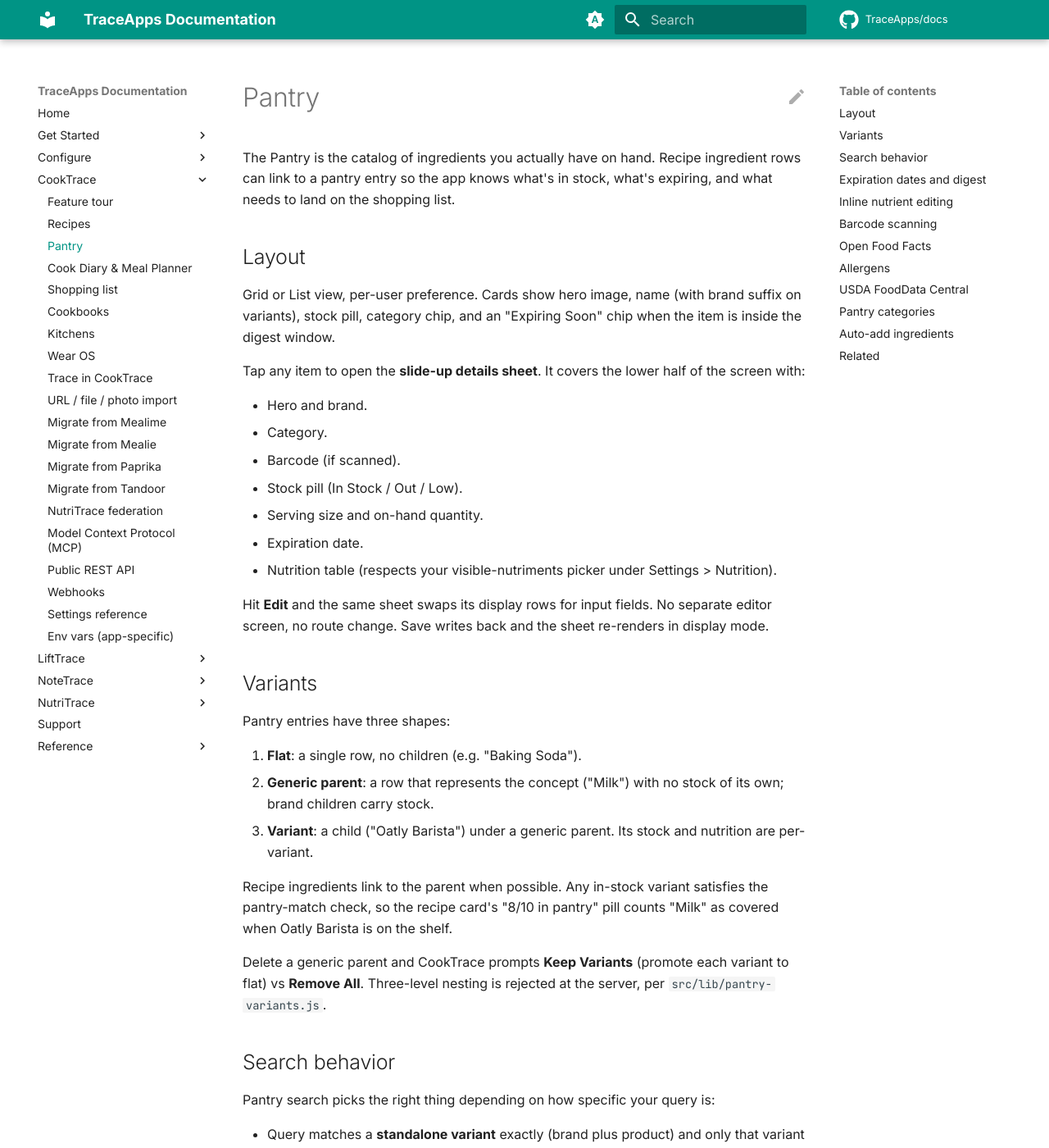
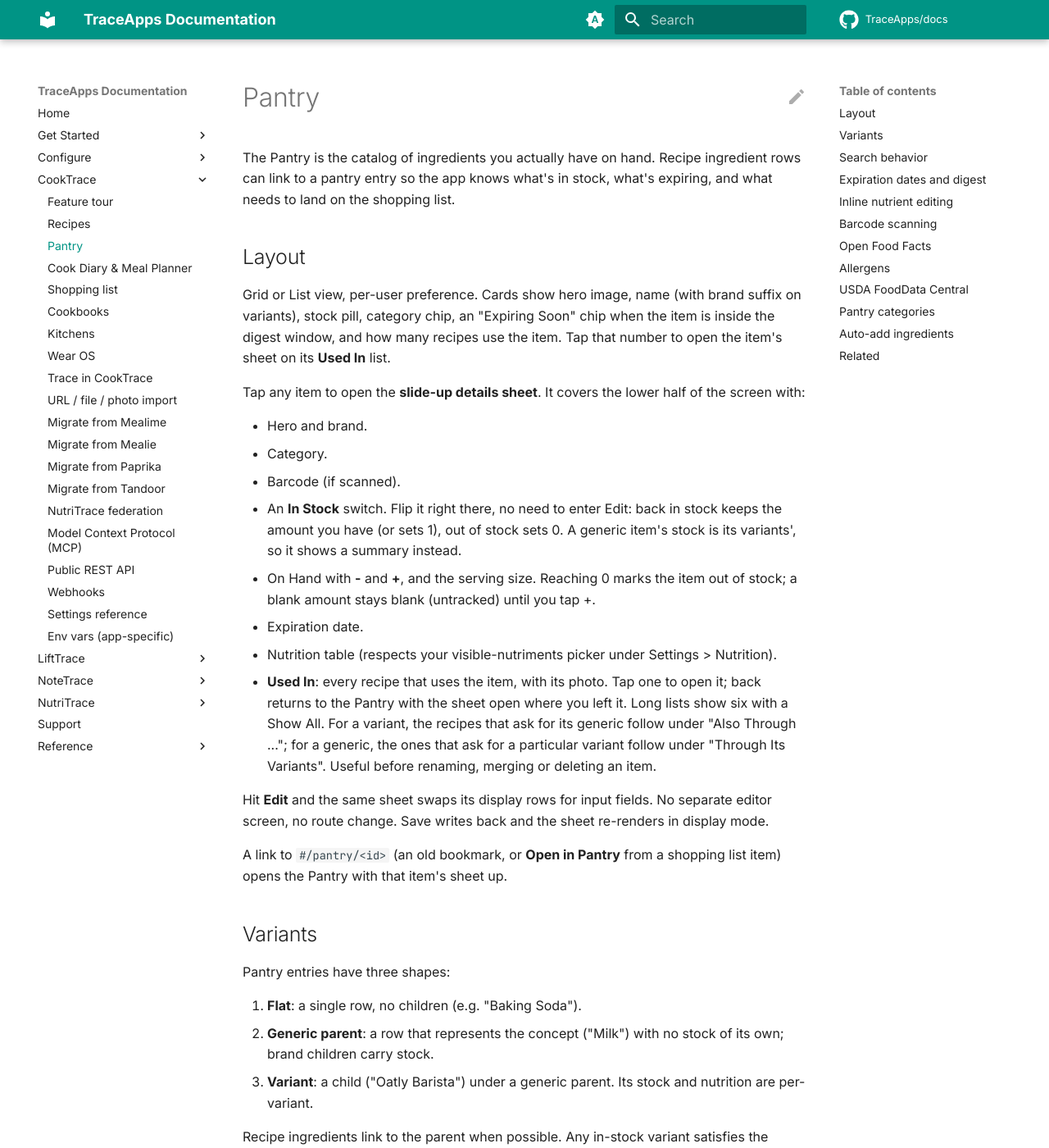
Before and after one commit to TraceApps/docs, an MkDocs documentation site: the page built from docs/cooktrace/pantry.md, in a window 1280 px wide and 1400 px high. Shown: the whole window at 82% size. Built offline with MkDocs 1.6.1 and Material for MkDocs 9.7.7, drawn with Linux system fonts in a browser that asks for light colours; comment, search, counter and statistics services are not loaded.

Commit message:
CookTrace: a pantry item's Used In list and stock in its sheet (TraceApps/cooktrace#60)

```diff
--- a/docs/cooktrace/pantry.md
+++ b/docs/cooktrace/pantry.md
@@ -4,19 +4,22 @@ The Pantry is the catalog of ingredients you actually have on hand. Recipe ingre
 
 ## Layout
 
-Grid or List view, per-user preference. Cards show hero image, name (with brand suffix on variants), stock pill, category chip, and an "Expiring Soon" chip when the item is inside the digest window.
+Grid or List view, per-user preference. Cards show hero image, name (with brand suffix on variants), stock pill, category chip, an "Expiring Soon" chip when the item is inside the digest window, and how many recipes use the item. Tap that number to open the item's sheet on its **Used In** list.
 
 Tap any item to open the **slide-up details sheet**. It covers the lower half of the screen with:
 
 - Hero and brand.
 - Category.
 - Barcode (if scanned).
-- Stock pill (In Stock / Out / Low).
-- Serving size and on-hand quantity.
+- An **In Stock** switch. Flip it right there, no need to enter Edit: back in stock keeps the amount you have (or sets 1), out of stock sets 0. A generic item's stock is its variants', so it shows a summary instead.
+- On Hand with **-** and **+**, and the serving size. Reaching 0 marks the item out of stock; a blank amount stays blank (untracked) until you tap +.
 - Expiration date.
 - Nutrition table (respects your visible-nutriments picker under Settings > Nutrition).
+- **Used In**: every recipe that uses the item, with its photo. Tap one to open it; back returns to the Pantry with the sheet open where you left it. Long lists show six with a Show All. For a variant, the recipes that ask for its generic follow under "Also Through ..."; for a generic, the ones that ask for a particular variant follow under "Through Its Variants". Useful before renaming, merging or deleting an item.
 
 Hit **Edit** and the same sheet swaps its display rows for input fields. No separate editor screen, no route change. Save writes back and the sheet re-renders in display mode.
+
+A link to `#/pantry/<id>` (an old bookmark, or **Open in Pantry** from a shopping list item) opens the Pantry with that item's sheet up.
 
 ## Variants
 
```
